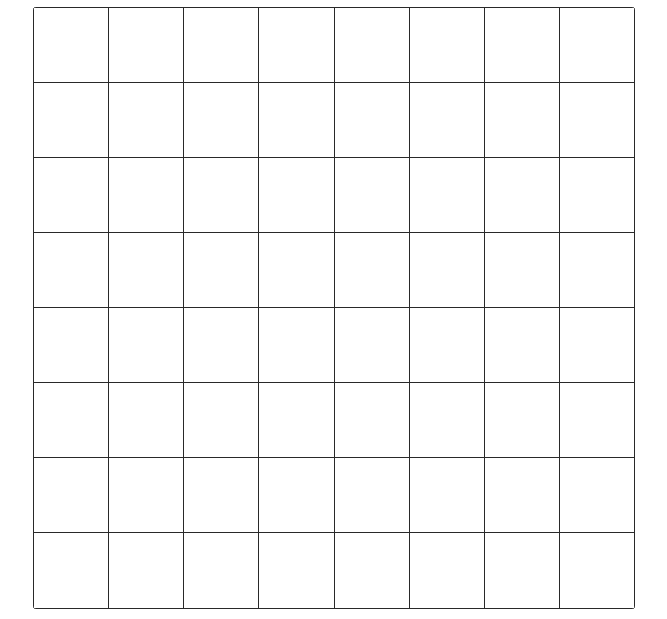
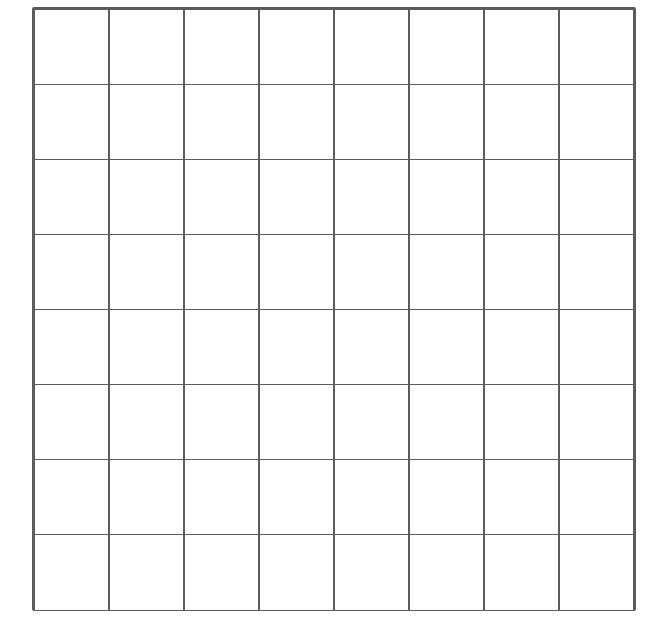
Before and after one commit to NullifyCrescent9202/Etch-a-Sketch, a plain HTML site: page index.html in a window 1280 px wide. Shown: the part 201-820 px from the top of the page, without its empty margins (306-973 px from the left). Drawn offline with Linux system fonts and the light colour scheme.

Commit message:
Update style.

```diff
--- a/index.css
+++ b/index.css
@@ -11,7 +11,7 @@ body{
 
 
 .grid{
-    border: 1px solid rgb(41, 41, 41);
+    border: 2.5px solid rgba(41, 41, 41, 0.76);
     display: flex;
     flex-direction: column;
     align-items: center;
@@ -19,7 +19,6 @@ body{
     width: 600px;
     height: 600px;
     gap: 1px;
-    background-color: rgb(41, 41, 41);
 
 }
 
@@ -27,11 +26,11 @@ body{
     flex: 1 1 0;
     width: 100%;
     display: flex;
-    gap: 1px;
 }
 
 
 .pixel{
+    border: .81px solid rgb(41, 41, 41, 0.76);
     background-color: rgb(255, 255, 255);
     height: 100%;
     width: 100%;
@@ -53,7 +52,7 @@ button{
 
 
 button, .grid{
-    border-radius: 2.5px;
+    border-radius: 2px;
 }
 
 
```
